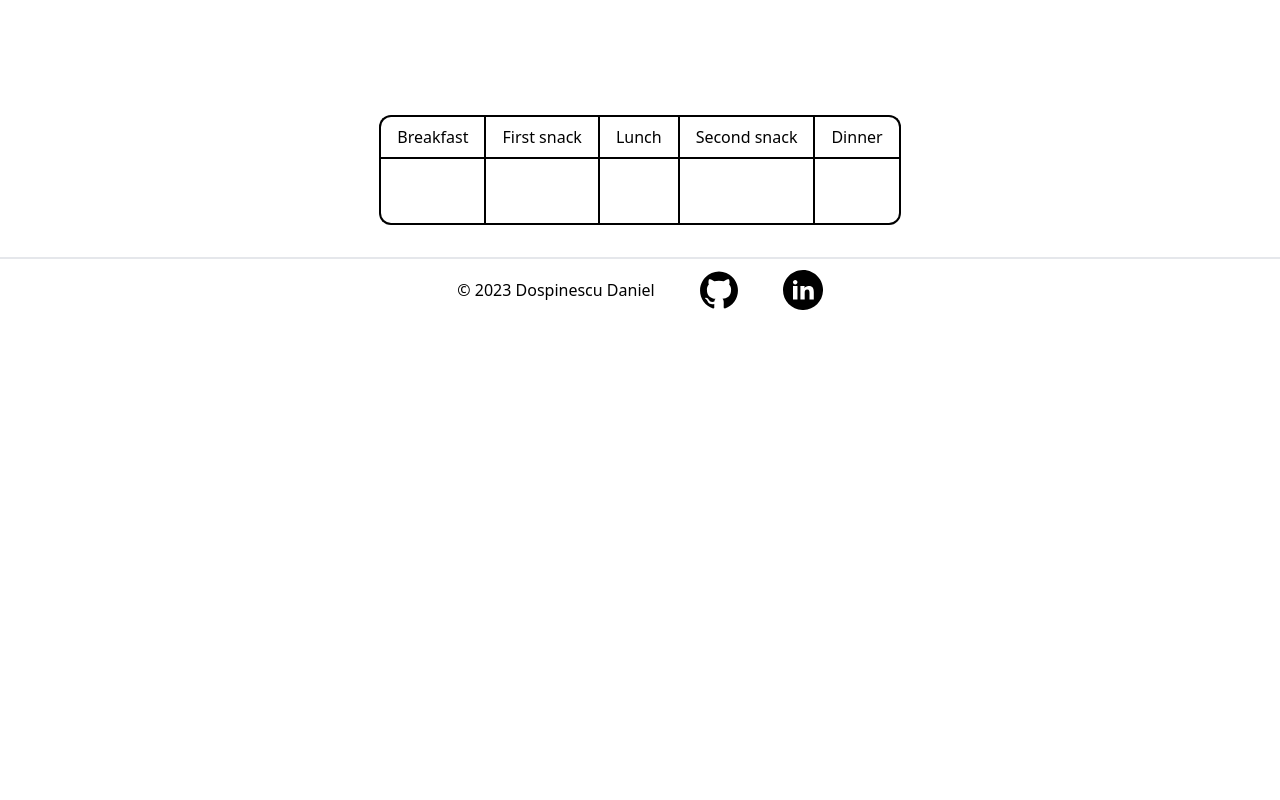
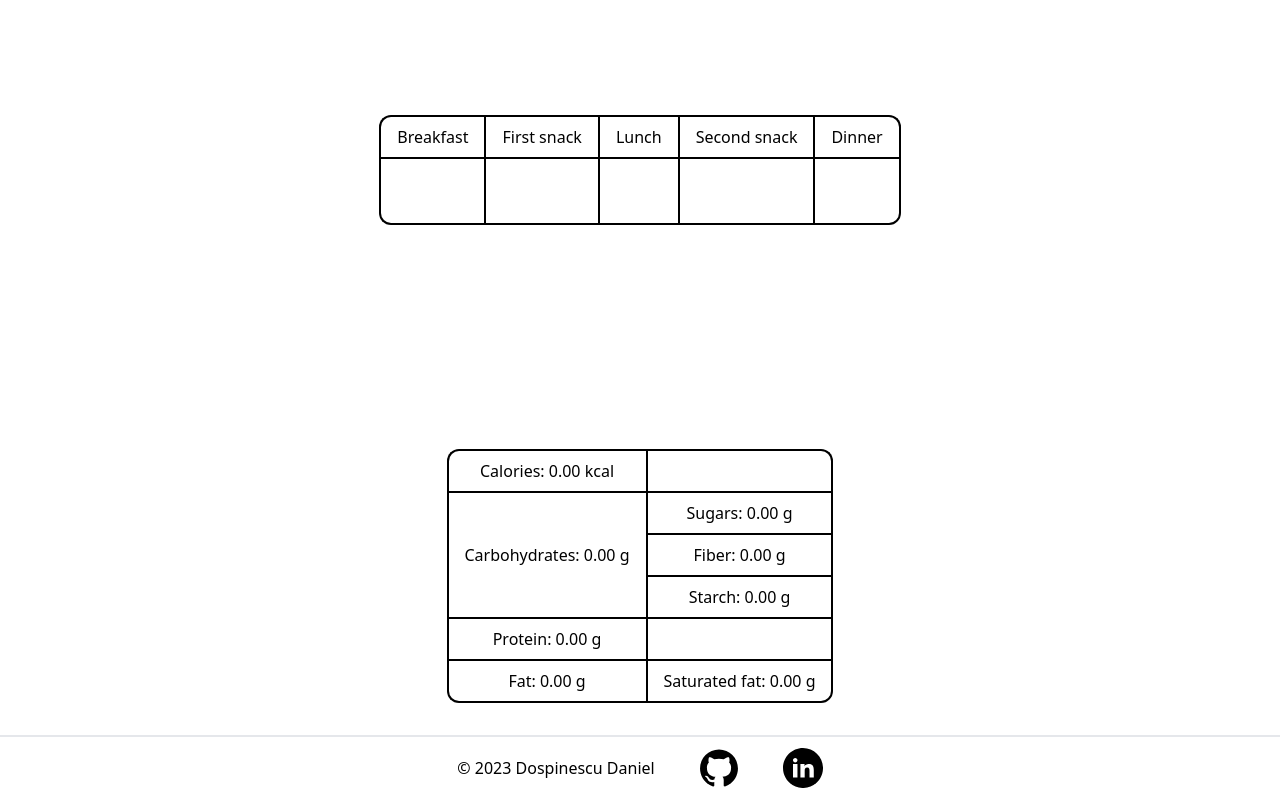
Before and after one commit to dospix/Portfolio-Website-V2, a React (Vite) app in the folder frontend/: page /asw-macronutrient-project in a window 1280 px wide. Shown: the part 995-1795 px from the top of the page. Before the commit the page ends 1317 px from the top, so only its background shows below. Built offline with nearby package versions, Linux system fonts and the light colour scheme.

Commit message:
Add final table prototype to AWSMacronutrientProject

```diff
--- a/frontend/src/pages/AWSMacronutrientProject.jsx
+++ b/frontend/src/pages/AWSMacronutrientProject.jsx
@@ -37,6 +37,16 @@ export default function MySQLProject(props){
     //     "sugars": 0.23
     // }
     const [ingredientTableRows, setIngredientTableRows] = useState([["add_button", "add_button", "add_button", "add_button", "add_button"]])
+    const [totalMacronutrients, setTotalMacronutriets] = useState({
+        "calories": 0,
+        "carbohydrates": 0,
+        "fat": 0,
+        "fiber": 0,
+        "protein": 0,
+        "saturated_fat": 0,
+        "starch": 0,
+        "sugars": 0
+    })
 
     // Used for initiating a fetch only if currFoodItem and currAmount did not change in a 2 second timeframe
     const foodItemInfoFetchCounter = useRef(0);
@@ -99,6 +109,20 @@ export default function MySQLProject(props){
     }
 
     function addCurrFoodDataToFinalTable(ingredientMeal) {
+        setTotalMacronutriets(prev => {
+            const newTotalMacronutrients = JSON.parse(JSON.stringify(prev))
+            newTotalMacronutrients["calories"] += currFoodData["calories"]
+            newTotalMacronutrients["carbohydrates"] += currFoodData["carbohydrates"]
+            newTotalMacronutrients["fat"] += currFoodData["fat"]
+            newTotalMacronutrients["fiber"] += currFoodData["fiber"]
+            newTotalMacronutrients["protein"] += currFoodData["protein"]
+            newTotalMacronutrients["saturated_fat"] += currFoodData["saturated_fat"]
+            newTotalMacronutrients["starch"] += currFoodData["starch"]
+            newTotalMacronutrients["sugars"] += currFoodData["sugars"]
+
+            return newTotalMacronutrients
+        })
+
         let columnIndex = null
         switch (ingredientMeal) {
             case "breakfast":
@@ -185,26 +209,26 @@ export default function MySQLProject(props){
                 <div className="w-1/2">
                     <table className="mr-auto ml-28 border-separate border-spacing-0">
                         <tr>
-                            <td className="py-2 px-4 text-center border-black border-t-2 border-l-2 rounded-tl-xl">Calories: {fetchingFoodData ? <img className="inline w-7 mx-auto animate-spin" src={avocado_loading} alt="loading image" /> : currFoodData == null ? "" : currFoodData["calories"] + " kcal"}</td>
+                            <td className="py-2 px-4 text-center border-black border-t-2 border-l-2 rounded-tl-xl">Calories: {fetchingFoodData ? <img className="inline w-7 mx-auto animate-spin" src={avocado_loading} alt="loading image" /> : currFoodData == null ? "" : currFoodData["calories"].toFixed(2) + " kcal"}</td>
                             <td className="py-2 px-4 text-center border-black border-t-2 border-x-2 rounded-tr-xl"></td>
                         </tr>
                         <tr>
-                            <td rowspan="3" className="py-2 px-4 text-center border-black border-t-2 border-l-2">Carbohydrates: {fetchingFoodData ? <img className="inline w-7 mx-auto animate-spin" src={avocado_loading} alt="loading image" /> : currFoodData == null ? "" : currFoodData["carbohydrates"] + " g"}</td>
-                            <td className="py-2 px-4 text-center border-black border-t-2 border-x-2">Sugars: {fetchingFoodData ? <img className="inline w-7 mx-auto animate-spin" src={avocado_loading} alt="loading image" /> : currFoodData == null ? "" : currFoodData["sugars"] + " g"}</td>
+                            <td rowspan="3" className="py-2 px-4 text-center border-black border-t-2 border-l-2">Carbohydrates: {fetchingFoodData ? <img className="inline w-7 mx-auto animate-spin" src={avocado_loading} alt="loading image" /> : currFoodData == null ? "" : currFoodData["carbohydrates"].toFixed(2) + " g"}</td>
+                            <td className="py-2 px-4 text-center border-black border-t-2 border-x-2">Sugars: {fetchingFoodData ? <img className="inline w-7 mx-auto animate-spin" src={avocado_loading} alt="loading image" /> : currFoodData == null ? "" : currFoodData["sugars"].toFixed(2) + " g"}</td>
                         </tr>
                         <tr>
-                            <td className="py-2 px-4 text-center border-black border-t-2 border-x-2">Fiber: {fetchingFoodData ? <img className="inline w-7 mx-auto animate-spin" src={avocado_loading} alt="loading image" /> : currFoodData == null ? "" : currFoodData["fiber"] + " g"}</td>
+                            <td className="py-2 px-4 text-center border-black border-t-2 border-x-2">Fiber: {fetchingFoodData ? <img className="inline w-7 mx-auto animate-spin" src={avocado_loading} alt="loading image" /> : currFoodData == null ? "" : currFoodData["fiber"].toFixed(2) + " g"}</td>
                         </tr>
                         <tr>
-                            <td className="py-2 px-4 text-center border-black border-t-2 border-x-2">Starch: {fetchingFoodData ? <img className="inline w-7 mx-auto animate-spin" src={avocado_loading} alt="loading image" /> : currFoodData == null ? "" : currFoodData["starch"] + " g"}</td>
+                            <td className="py-2 px-4 text-center border-black border-t-2 border-x-2">Starch: {fetchingFoodData ? <img className="inline w-7 mx-auto animate-spin" src={avocado_loading} alt="loading image" /> : currFoodData == null ? "" : currFoodData["starch"].toFixed(2) + " g"}</td>
                         </tr>
                         <tr>
-                            <td className="py-2 px-4 text-center border-black border-t-2 border-l-2">Protein: {fetchingFoodData ? <img className="inline w-7 mx-auto animate-spin" src={avocado_loading} alt="loading image" /> : currFoodData == null ? "" : currFoodData["protein"] + " g"}</td>
+                            <td className="py-2 px-4 text-center border-black border-t-2 border-l-2">Protein: {fetchingFoodData ? <img className="inline w-7 mx-auto animate-spin" src={avocado_loading} alt="loading image" /> : currFoodData == null ? "" : currFoodData["protein"].toFixed(2) + " g"}</td>
                             <td className="py-2 px-4 text-center border-black border-t-2 border-x-2"></td>
                         </tr>
                         <tr>
-                            <td className="py-2 px-4 text-center border-black border-y-2 border-l-2 rounded-bl-xl">Fat: {fetchingFoodData ? <img className="inline w-7 mx-auto animate-spin" src={avocado_loading} alt="loading image" /> : currFoodData == null ? "" : currFoodData["fat"] + " g"}</td>
-                            <td className="py-2 px-4 text-center border-black border-2 rounded-br-xl">Saturated fat: {fetchingFoodData ? <img className="inline w-7 mx-auto animate-spin" src={avocado_loading} alt="loading image" /> : currFoodData == null ? "" : currFoodData["saturated_fat"] + " g"}</td>
+                            <td className="py-2 px-4 text-center border-black border-y-2 border-l-2 rounded-bl-xl">Fat: {fetchingFoodData ? <img className="inline w-7 mx-auto animate-spin" src={avocado_loading} alt="loading image" /> : currFoodData == null ? "" : currFoodData["fat"].toFixed(2) + " g"}</td>
+                            <td className="py-2 px-4 text-center border-black border-2 rounded-br-xl">Saturated fat: {fetchingFoodData ? <img className="inline w-7 mx-auto animate-spin" src={avocado_loading} alt="loading image" /> : currFoodData == null ? "" : currFoodData["saturated_fat"].toFixed(2) + " g"}</td>
                         </tr>
                     </table>
                 </div>
@@ -230,7 +254,7 @@ export default function MySQLProject(props){
                             borderStyle += isOnLastColumn ? " border-x-2" : " border-l-2"
                             borderStyle += isBottomLeftCorner ? " rounded-bl-xl" : ""
                             borderStyle += isBottomRightCorner ? " rounded-br-xl" : ""
-                            if (tableItem == "add_button") {
+                            if (tableItem == "add_button")
                                 return (
                                     <td key={cellIndex} className={`${currFoodData == null ? "py-8 px-8" : "py-2 px-4"} ${borderStyle}`}>
                                         <img
@@ -260,18 +284,41 @@ export default function MySQLProject(props){
                                             }}
                                         />
                                     </td>
-                                );
-                            } else {
-                                return (
+                                )
+                            else return (
                                     <td key={cellIndex} className={`py-2 px-4 text-center ${borderStyle}`}>
                                         {tableItem == null ? "" : tableItem["food_name"] + " - " + tableItem["measure"]}
                                     </td>
                                 )
-                            }
                         })}
                     </tr>
                 ))}
             </table>
+
+            <table className="mt-56 mx-auto border-separate border-spacing-0">
+                <tr>
+                    <td className="py-2 px-4 text-center border-black border-t-2 border-l-2 rounded-tl-xl">Calories: {totalMacronutrients["calories"].toFixed(2) + " kcal"}</td>
+                    <td className="py-2 px-4 text-center border-black border-t-2 border-x-2 rounded-tr-xl"></td>
+                </tr>
+                <tr>
+                    <td rowspan="3" className="py-2 px-4 text-center border-black border-t-2 border-l-2">Carbohydrates: {totalMacronutrients["carbohydrates"].toFixed(2) + " g"}</td>
+                    <td className="py-2 px-4 text-center border-black border-t-2 border-x-2">Sugars: {totalMacronutrients["sugars"].toFixed(2) + " g"}</td>
+                </tr>
+                <tr>
+                    <td className="py-2 px-4 text-center border-black border-t-2 border-x-2">Fiber: {totalMacronutrients["fiber"].toFixed(2) + " g"}</td>
+                </tr>
+                <tr>
+                    <td className="py-2 px-4 text-center border-black border-t-2 border-x-2">Starch: {totalMacronutrients["starch"].toFixed(2) + " g"}</td>
+                </tr>
+                <tr>
+                    <td className="py-2 px-4 text-center border-black border-t-2 border-l-2">Protein: {totalMacronutrients["protein"].toFixed(2) + " g"}</td>
+                    <td className="py-2 px-4 text-center border-black border-t-2 border-x-2"></td>
+                </tr>
+                <tr>
+                    <td className="py-2 px-4 text-center border-black border-y-2 border-l-2 rounded-bl-xl">Fat: {totalMacronutrients["fat"].toFixed(2) + " g"}</td>
+                    <td className="py-2 px-4 text-center border-black border-2 rounded-br-xl">Saturated fat: {totalMacronutrients["saturated_fat"].toFixed(2) + " g"}</td>
+                </tr>
+            </table>
         </>
     )
 }
```
